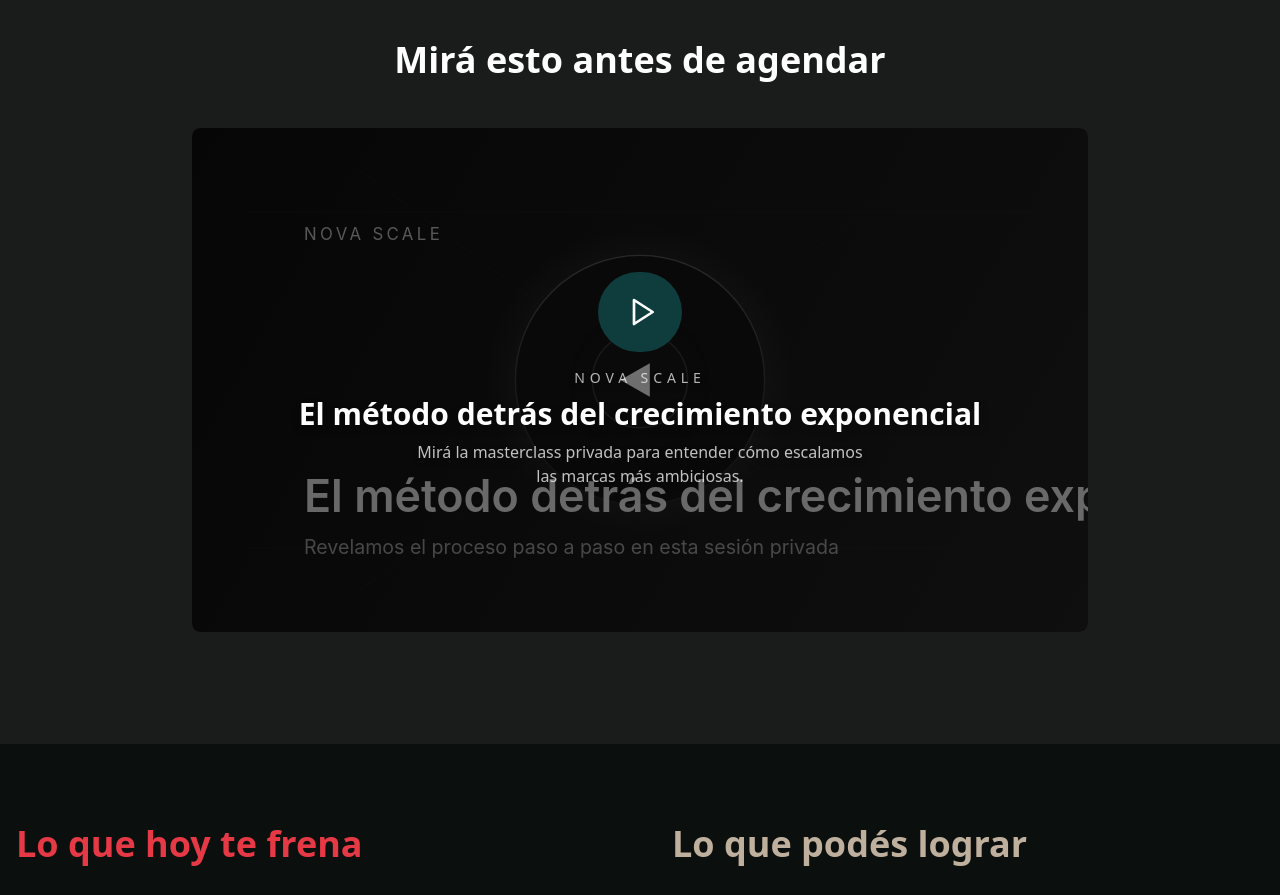
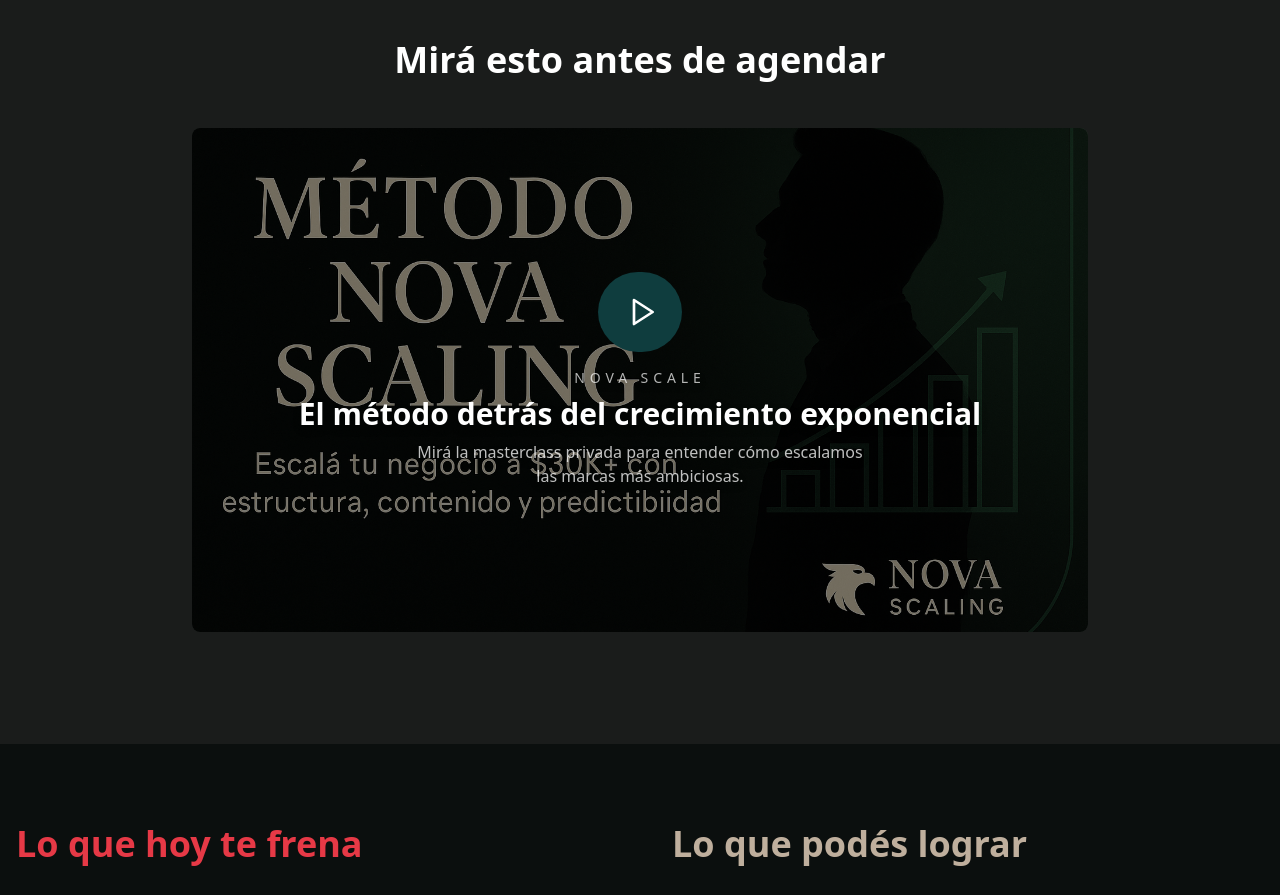
Before and after one commit to Juampii01/Nova-Sacaling-Landing-Page-final, a Next.js app: page / in a window 1280 px wide. Shown: the part 840-1735 px from the top of the page. Built offline with nearby package versions, Linux system fonts and the light colour scheme; a web font is replaced by a local one.

Commit message:
Subida inicial del proyecto limpio sin el video2

```diff
--- a/components/video-section.tsx
+++ b/components/video-section.tsx
@@ -31,7 +31,7 @@ export function VideoSection() {
                 fill
                 priority
                 alt="Vista previa del video de Nova Scale"
-                src="/video-cover.svg"
+                src="/image.png"
                 sizes="(min-width: 1024px) 960px, 100vw"
                 className="object-cover pointer-events-none"
               />
```
Also changed, not shown: public/image.png (added).
